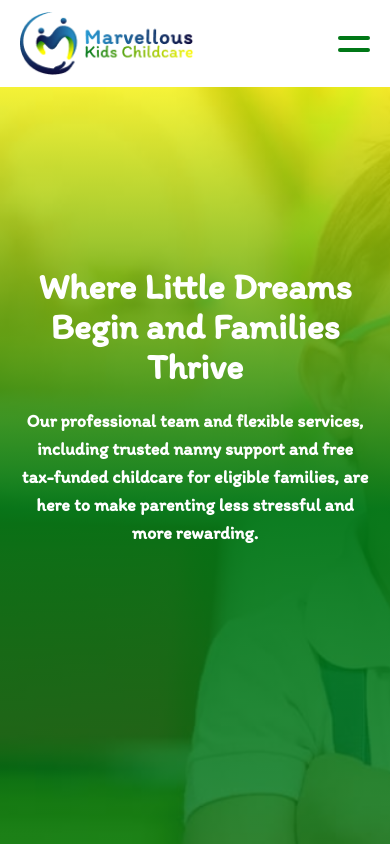
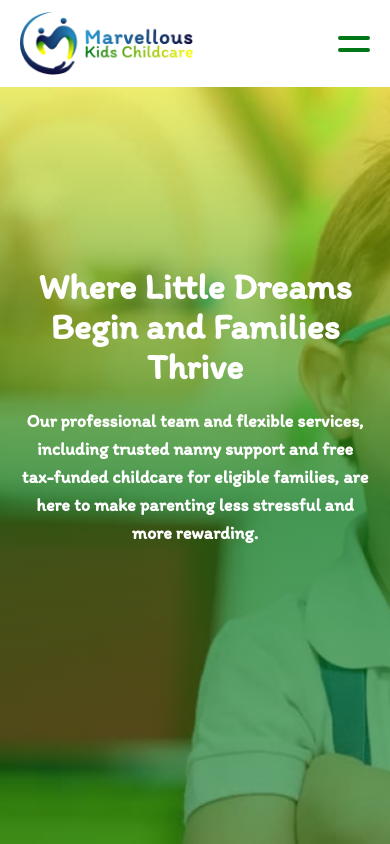
Before and after one commit to cycodedconcept/marvellouskids-ui, a Next.js app: page /why-us in a window 390 px wide. Shown: the top 844 px of the page. Built offline with nearby package versions, Linux system fonts and the light colour scheme.

Commit message:
Update: Add overflow-x-hidden class to body and enhance gradient styles in Why Us page

```diff
--- a/app/layout.tsx
+++ b/app/layout.tsx
@@ -21,7 +21,7 @@ export default function RootLayout({
 }>) {
 	return (
 		<html lang="en">
-			<body className={`${ItimFont.className} text-textColor`}>
+			<body className={`${ItimFont.className} text-textColor overflow-x-hidden`}>
 				<NavBar />
 				{children}
 				<Footer />
--- a/app/why-us/page.tsx
+++ b/app/why-us/page.tsx
@@ -1,3 +1,5 @@
+"use client";
+
 import { Slide } from "@/animation/Slide";
 import AreaOfCare from "@/components/AreaOfCare";
 import Image from "next/image";
@@ -7,7 +9,7 @@ const WhyUsPage = () => {
 		<div>
 			<main className="bg-dreams-begin bg-no-repeat bg-cover h-screen flex justify-end md:px-32">
 				<Slide towards="right">
-					<div className="flex items-center flex-col text-center p-5 text-white md:w-[32rem] w-screen bg-gradient-to-t from-primary/75 via-primary/95 to-lemon/75 h-full inset-0 transform md:skew-x-12">
+					<div className="flex items-center flex-col text-center p-5 text-white md:w-[32rem] w-screen bg-gradient-to-t md:from-primary/75 md:via-primary/95 md:to-lemon/75 from-primary/50 via-primary/70 to-lemon/50 h-full inset-0 transform md:skew-x-12">
 						<h1 className="md:text-5xl text-4xl font-extrabold pt-40 mb-5">
 							Where Little Dreams Begin and Families Thrive
 						</h1>
```
